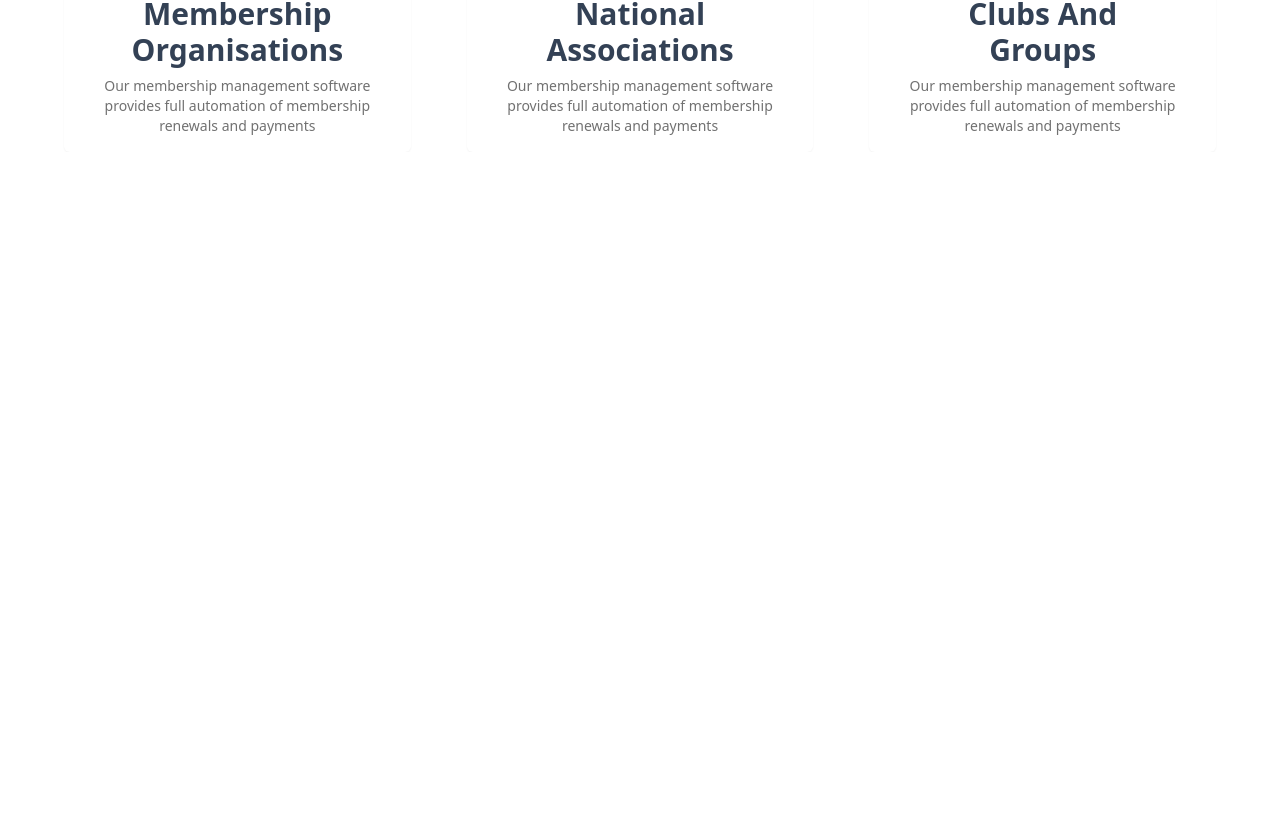
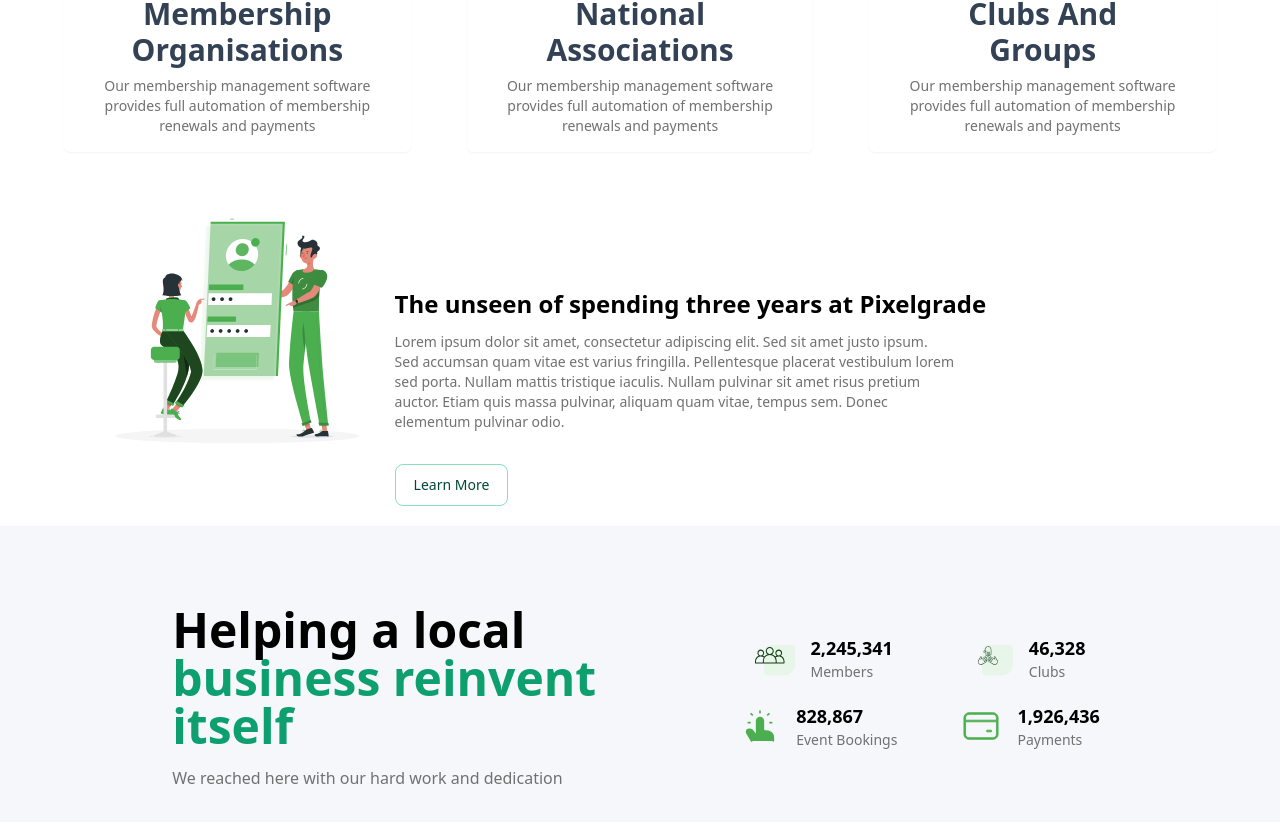
Before and after one commit to vasudevarao3/Nexcent, a React (Vite) app in the folder client/: page /about in a window 1280 px wide. Shown: the part 924-1746 px from the top of the page. Before the commit the page ends 1076 px from the top, so only its background shows below. Built offline with nearby package versions, Linux system fonts and the light colour scheme.

Commit message:
Business,  Experience

```diff
--- a/client/src/App.jsx
+++ b/client/src/App.jsx
@@ -4,6 +4,8 @@ import Navbar from './components/Navbaar'
 import About from './components/About'
 import Home from './components/Home'
 import Clients from './components/Clients'
+import Experience from './components/Experience'
+import Business from './components/Business'
 
 export default function App() {
   return (
@@ -14,6 +16,8 @@ export default function App() {
       </Routes>
       <Home/>
       <Clients/>
+      <Experience/>
+      <Business/>
     </BrowserRouter>
   )
 }
--- /dev/null
+++ b/client/src/components/Business.jsx
@@ -0,0 +1,56 @@
+import members from "../assets/Icons/members.svg";
+import clubs from "../assets/Icons/clubs.svg"
+import bookings from "../assets/Icons/bookings.svg"
+import payments from "../assets/Icons/payment.svg"
+
+export default function Business() {
+  return (
+    <>
+      <div className="bg-[#F5F7FA] flex flex-col md:flex-row md:justify-center items-center px-2 md:gap-[7rem] md:p-10">
+        <div className="pt-10 items-center md:max-w-[28rem] px-15">
+          <h1 className="text-4xl sm:text-4xl md:text-5xl font-bold text-D_Grey">
+            Helping a local{" "}
+            <span className="text-Primary text-green-500"> business reinvent itself</span>
+          </h1>
+          <p className="pt-4 text-[#717171]">
+            We reached here with our hard work and dedication
+          </p>
+        </div>
+        <div className="flex flex-col justify-center items-center pt-7 px-2 md:gap-5">
+          <div className="flex flex-row gap-10 md:gap-[5rem]">
+            <div className="flex flex-row gap-2 md:gap-4">
+              <img src={members} width={40} height={40} />
+              <div>
+                <h1 className="text-D_Grey font-bold text-lg">2,245,341</h1>
+                <p className="text-[#717171] text-sm">Members</p>
+              </div>
+            </div>
+            <div className="flex flex-row gap-2 md:gap-4">
+              <img src={clubs} width={40} height={40} />
+              <div>
+                <h1 className="text-D_Grey font-bold text-lg">46,328</h1>
+                <p className="text-[#717171] text-sm">Clubs</p>
+              </div>
+            </div>
+          </div>
+          <div className="flex flex-row gap-6  md:gap-[4rem]">
+            <div className="flex flex-row gap-2 md:gap-4">
+              <img src={bookings} width={40} height={40} />
+              <div>
+                <h1 className="text-D_Grey font-bold text-lg">828,867</h1>
+                <p className="text-[#717171] text-sm">Event Bookings</p>
+              </div>
+            </div>
+            <div className="flex flex-row gap-2 md:gap-4">
+              <img src={payments} width={40} height={40} />
+              <div>
+                <h1 className="text-D_Grey font-bold text-lg">1,926,436</h1>
+                <p className="text-[#717171] text-sm">Payments</p>
+              </div>
+            </div>
+          </div>
+        </div>
+      </div>
+    </>
+  );
+}
--- /dev/null
+++ b/client/src/components/Experience.jsx
@@ -0,0 +1,33 @@
+import React from 'react'
+import Image from "../assets/Images/mobile1.svg"
+import { Button } from 'flowbite-react';
+
+export default function Experience() {
+  return (
+    <div>
+      <div className="flex flex-col md:flex-row itms-cente sm:px-[1rem] md:px-[5rem] p-5">
+        <div className="max-w-[70rem]">
+          <img src={Image} width={500} height={500} />
+        </div>
+        <div className="w-screen whitespace-pre-wrap md:pt-[0rem] lg:pt-[5rem] justify-center items-center text-left text-D_Grey font-Inter p-5 md:p-0">
+          <h1 className="text-D_Grey font-semibold text-3xl md:text-2xl pt-10 pb-2 md:pt-9 md:pb-3">
+            The unseen of spending three years at Pixelgrade
+          </h1>
+          <p className="text-[#717171] text-sm md:max-w-[35rem] ">
+            Lorem ipsum dolor sit amet, consectetur adipiscing elit. Sed sit
+            amet justo ipsum. Sed accumsan quam vitae est varius fringilla.
+            Pellentesque placerat vestibulum lorem sed porta. Nullam mattis
+            tristique iaculis. Nullam pulvinar sit amet risus pretium auctor.
+            Etiam quis massa pulvinar, aliquam quam vitae, tempus sem. Donec
+            elementum pulvinar odio.
+          </p>
+          <div className="pt-4 p-2 md:pt-8 md:p-0 ">
+            <Button color="green">
+                Learn More
+            </Button>
+          </div>
+        </div>
+      </div>
+    </div>
+  );
+}
```
